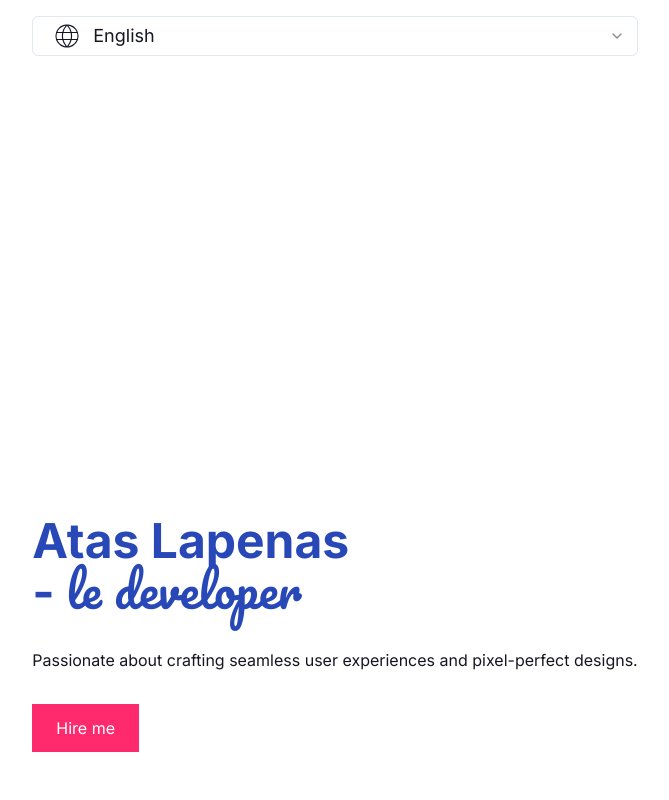
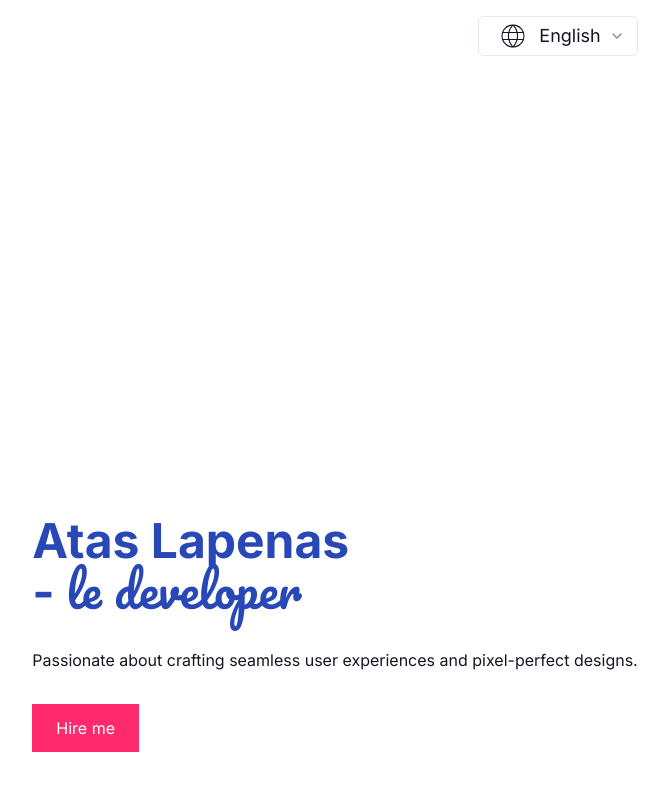
Before and after one commit to aParr0t/portfolio, a Next.js app: page /en in a window 1280 px wide. Shown: the top 800 px of the page, without its empty margins (305-974 px from the left). Built offline with nearby package versions, Linux system fonts and the light colour scheme.

Commit message:
styled to float right

```diff
--- a/src/components/Navbar.tsx
+++ b/src/components/Navbar.tsx
@@ -15,9 +15,10 @@ import { useRouter, usePathname } from "next/navigation";
 
 type Props = {
   lang: Locale;
+  className?: string;
 };
 
-export default function Navbar({ lang }: Props) {
+export default function Navbar({ lang, className }: Props) {
   const router = useRouter();
   const pathname = usePathname();
 
@@ -36,7 +37,7 @@ export default function Navbar({ lang }: Props) {
   }
 
   return (
-    <div className="flex flex-row gap-8 w-full">
+    <div className={`flex flex-row gap-8 ml-auto ${className}`}>
       <Select defaultValue={lang} onValueChange={onChange}>
         <SelectTrigger>
           <SelectValue>
@@ -49,12 +50,14 @@ export default function Navbar({ lang }: Props) {
         <SelectContent>
           <SelectGroup>
             {i18n.locales.map((locale) => (
-              <SelectItem key={locale.code} value={locale.code}>
+              <SelectItem
+                key={locale.code}
+                value={locale.code}
+                className="!bg-white"
+              >
                 {locale.nativeName}
               </SelectItem>
             ))}
-            {/* <SelectItem value="no">Norsk</SelectItem>
-            <SelectItem value="en">English</SelectItem> */}
           </SelectGroup>
         </SelectContent>
       </Select>
```
